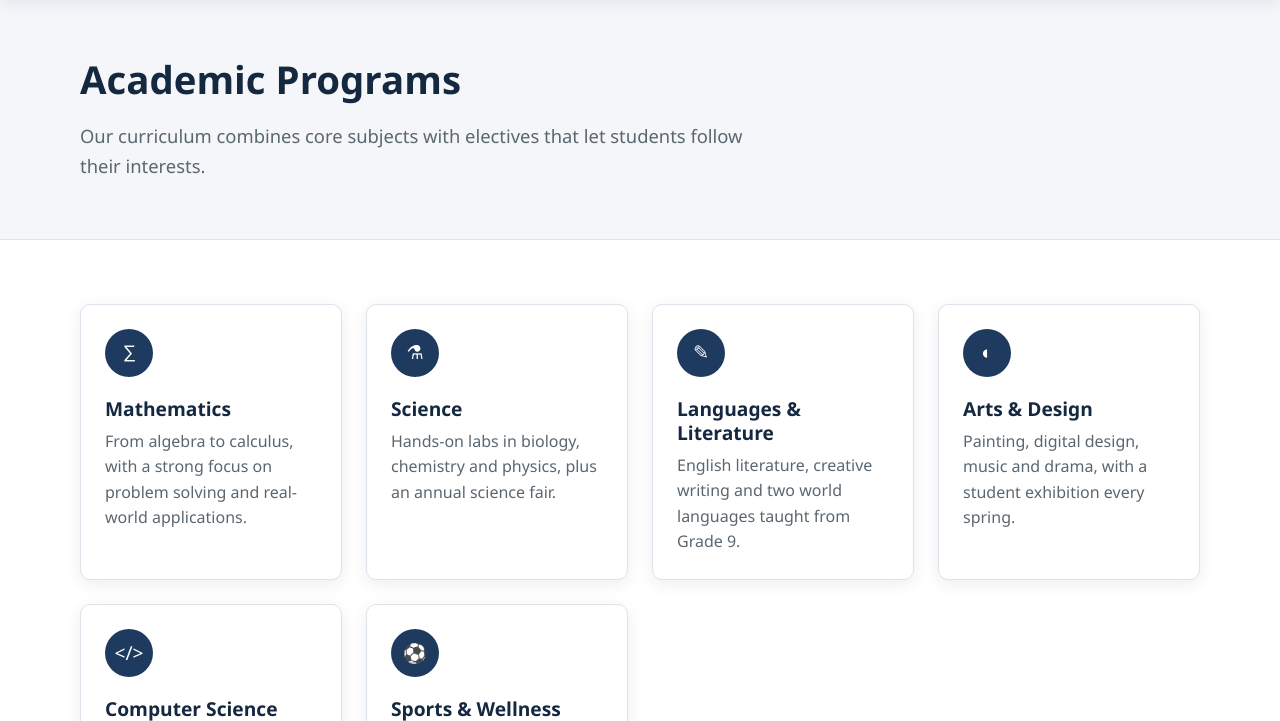
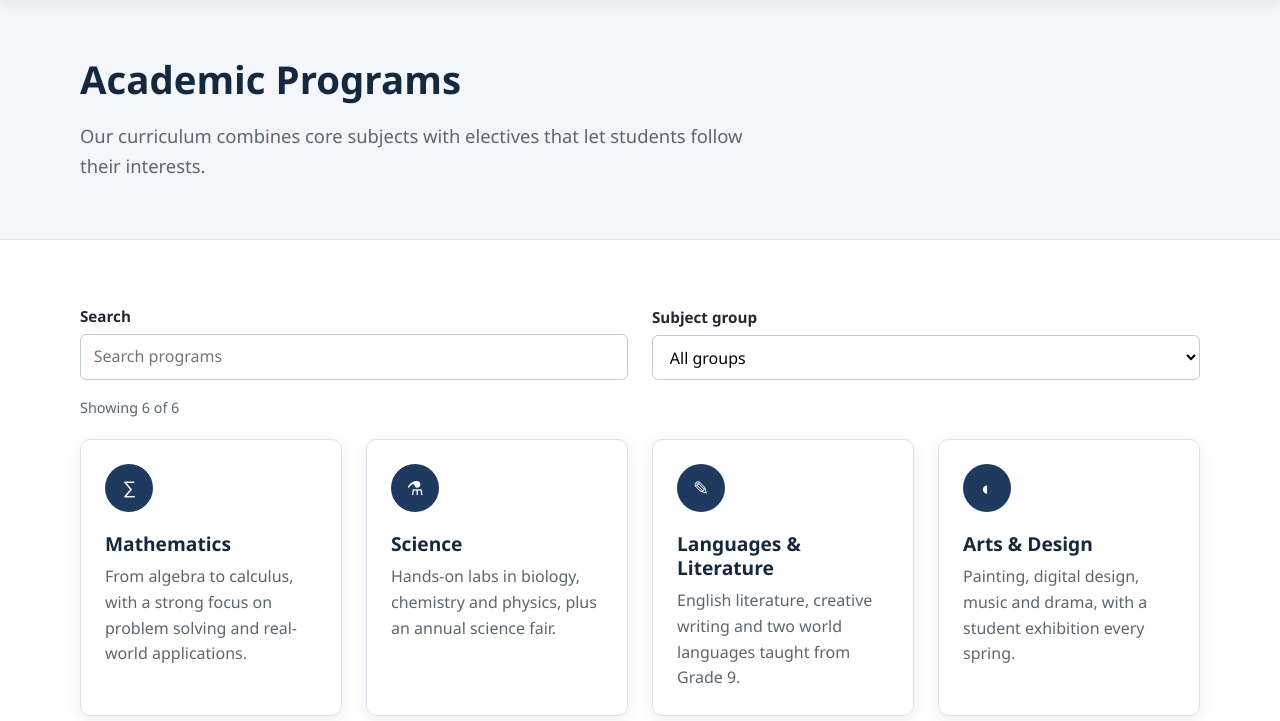
Before and after one commit to rrety223/chool-Project-Demo-Python-, a Flask app: page /programs in a window 1280 px wide. Shown: the part 65-786 px from the top of the page. Run offline with Flask 3, Linux system fonts and the light colour scheme.

Commit message:
feat(school-demo): add client-side filtering for news and programs
- Add filter.js utility for reusable search and dropdown filtering across lists
- Implement search and month-based filtering on news page with dynamic result count
- Implement search and subject group filtering on programs page
- Add filter UI with accessible form controls and empty state messaging
- Update news items with data-filter-item and data-filter-value attributes for month grouping
- Update program cards with data-filter-item and data-filter-value attributes for subject group
- Add front-end program grouping configuration (STEM, Humanities & Arts, Sports & Wellness)
- Improves user experience by allowing visitors to quickly find relevant content

```diff
--- a/school-demo/static/css/style.css
+++ b/school-demo/static/css/style.css
@@ -383,6 +383,51 @@ h3 { font-size: 1.2rem; margin: 0.5rem 0; }
   font-size: 0.85rem;
 }
 
+/* Search and filter controls */
+[hidden] { display: none !important; }
+
+.filter-bar {
+  display: flex;
+  flex-wrap: wrap;
+  gap: 1rem 1.5rem;
+  align-items: flex-end;
+  margin-bottom: 1rem;
+}
+
+.field-inline {
+  display: flex;
+  flex-direction: column;
+  gap: 0.35rem;
+  flex: 1 1 220px;
+}
+.field-inline label { font-weight: 600; font-size: 0.95rem; }
+
+.field-inline input,
+.field-inline select {
+  padding: 0.6rem 0.8rem;
+  border: 1px solid #c3ccd6;
+  border-radius: 6px;
+  font: inherit;
+  background: #fff;
+}
+.field-inline input:focus,
+.field-inline select:focus {
+  outline: 3px solid rgba(242, 165, 65, 0.5);
+  border-color: var(--primary);
+}
+
+.filter-count {
+  color: var(--muted);
+  font-size: 0.9rem;
+  margin: 0 0 1.25rem;
+}
+
+.no-results {
+  color: var(--muted);
+  padding: 2rem 0;
+  text-align: center;
+}
+
 /* Responsive layout */
 @media (max-width: 800px) {
   .nav-toggle { display: inline-block; }
--- /dev/null
+++ b/school-demo/static/js/filter.js
@@ -0,0 +1,45 @@
+// Client-side search and filter for lists of cards or news items.
+// Markup contract:
+//   [data-filter-root]    wrapper that contains the controls and items
+//   [data-filter-search]  text input, matched against each item's text
+//   [data-filter-select]  dropdown, matched against data-filter-value
+//   [data-filter-item]    one item, with an optional data-filter-value
+//   [data-filter-count]   optional element that shows "X of Y"
+//   [data-filter-empty]   optional message shown when nothing matches
+(function () {
+  const roots = document.querySelectorAll("[data-filter-root]");
+
+  roots.forEach(function (root) {
+    const items = Array.from(root.querySelectorAll("[data-filter-item]"));
+    const search = root.querySelector("[data-filter-search]");
+    const select = root.querySelector("[data-filter-select]");
+    const count = root.querySelector("[data-filter-count]");
+    const empty = root.querySelector("[data-filter-empty]");
+
+    function applyFilters() {
+      const query = search ? search.value.trim().toLowerCase() : "";
+      const value = select ? select.value : "";
+      let shown = 0;
+
+      items.forEach(function (item) {
+        const matchesText = !query || item.textContent.toLowerCase().indexOf(query) !== -1;
+        const matchesValue = !value || item.dataset.filterValue === value;
+        const visible = matchesText && matchesValue;
+        item.hidden = !visible;
+        if (visible) shown += 1;
+      });
+
+      if (count) {
+        count.textContent = "Showing " + shown + " of " + items.length;
+      }
+      if (empty) {
+        empty.hidden = shown !== 0;
+      }
+    }
+
+    if (search) search.addEventListener("input", applyFilters);
+    if (select) select.addEventListener("change", applyFilters);
+
+    applyFilters();
+  });
+})();
--- a/school-demo/templates/base.html
+++ b/school-demo/templates/base.html
@@ -60,5 +60,6 @@
   </footer>
 
   <script src="{{ url_for('static', filename='js/main.js') }}"></script>
+  <script src="{{ url_for('static', filename='js/filter.js') }}"></script>
 </body>
 </html>
--- a/school-demo/templates/programs.html
+++ b/school-demo/templates/programs.html
@@ -1,6 +1,16 @@
 {% extends "base.html" %}
 {% block title %}Programs{% endblock %}
 {% block content %}
+{# Front-end grouping of programs by title, used by the group filter. #}
+{% set groups = {
+  "Mathematics": "STEM",
+  "Science": "STEM",
+  "Computer Science": "STEM",
+  "Languages & Literature": "Humanities & Arts",
+  "Arts & Design": "Humanities & Arts",
+  "Sports & Wellness": "Sports & Wellness",
+} %}
+
 <section class="page-header">
   <div class="container">
     <h1>Academic Programs</h1>
@@ -9,16 +19,35 @@
 </section>
 
 <section class="section">
-  <div class="container">
+  <div class="container" data-filter-root>
+    <form class="filter-bar" role="search" onsubmit="return false;">
+      <div class="field-inline">
+        <label for="program-search">Search</label>
+        <input type="search" id="program-search" data-filter-search placeholder="Search programs" autocomplete="off">
+      </div>
+      <div class="field-inline">
+        <label for="program-group">Subject group</label>
+        <select id="program-group" data-filter-select>
+          <option value="">All groups</option>
+          <option value="STEM">STEM</option>
+          <option value="Humanities & Arts">Humanities &amp; Arts</option>
+          <option value="Sports & Wellness">Sports &amp; Wellness</option>
+        </select>
+      </div>
+    </form>
+    <p class="filter-count" data-filter-count aria-live="polite"></p>
+
     <div class="card-grid">
       {% for program in programs %}
-      <article class="card">
+      <article class="card" data-filter-item data-filter-value="{{ groups[program.title] }}">
         <span class="card-icon" aria-hidden="true">{{ program.icon }}</span>
         <h3>{{ program.title }}</h3>
         <p>{{ program.description }}</p>
       </article>
       {% endfor %}
     </div>
+
+    <p class="no-results" data-filter-empty hidden>No programs match your search. Try a different keyword or group.</p>
   </div>
 </section>
 {% endblock %}
```
Also changed, not shown: school-demo/templates/news.html (+31 -2 lines).
